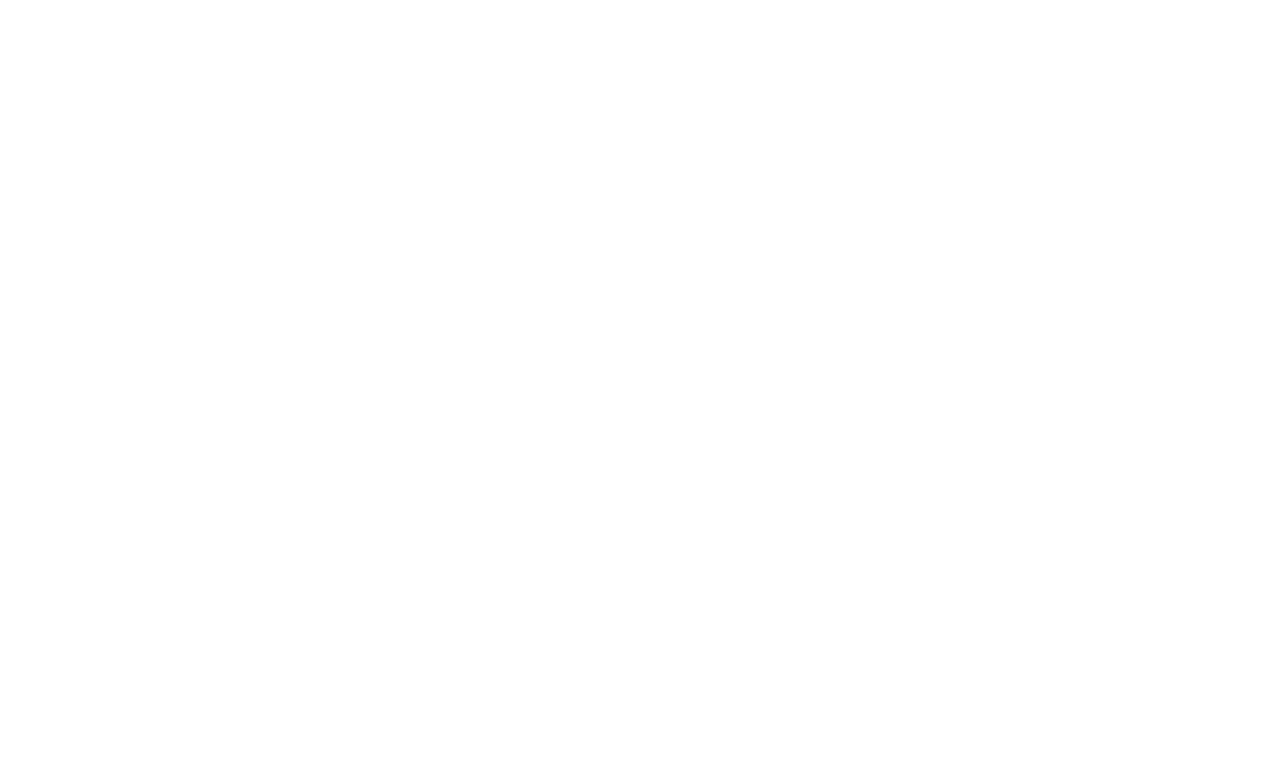
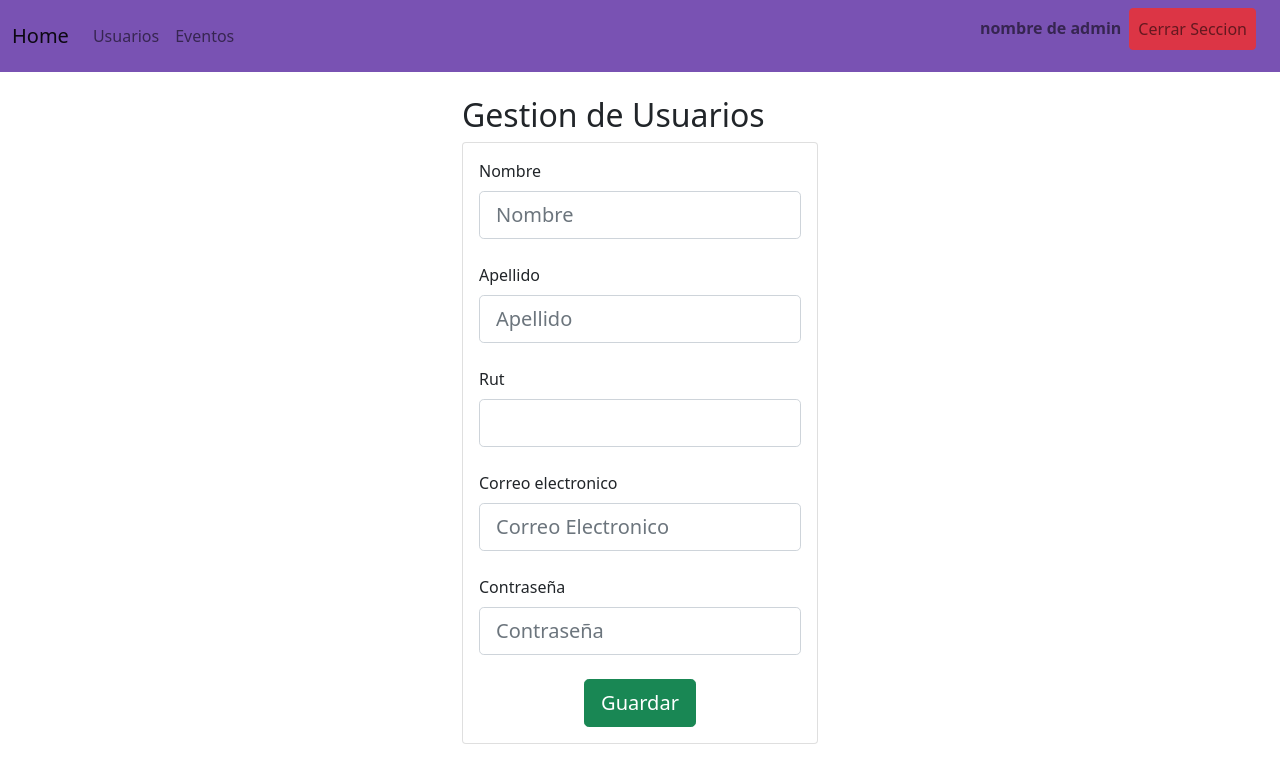
Before and after one commit to MoisesFigueroaDeveloper/OnLineTickets-2.0, a Django app: page /gestionUsuariosEditar/ in a window 1280 px wide. Before the commit the part shown is empty. Shown: the top 783 px of the page. Run offline with Django 4.2, Linux system fonts and the light colour scheme.

Commit message:
crud usuarios lista

```diff
--- a/app/templates/app/gestionUsuarios.html
+++ b/app/templates/app/gestionUsuarios.html
@@ -44,6 +44,7 @@
             <table class="table table-striped">
                 <thead>
                     <tr>
+                        <th>#</th>
                         <th>Rut</th>
                         <th>Nombre</th>
                         <th>Apellido</th>
@@ -55,6 +56,7 @@
                     <h1>Listado de Usuarios</h1>
                     {% for c in clientes%}
                     <tr>
+                        <td>{{forloop.counter}}</td>
                         <td>{{c.rut}}</td>
                         <td>{{c.nombre}}</td>
                         <td>{{c.apellido}}</td>
--- a/app/templates/app/gestionUsuariosEditar.html
+++ b/app/templates/app/gestionUsuariosEditar.html
@@ -0,0 +1,42 @@
+{% extends "app/baseAdmin.html" %}
+{% block titulo%}EDITAR USUARIO{%endblock%}
+
+{% block body%}
+<div class="row d-flex justify-content-center align-items-center h-100">
+    <div class="col-sm-12 col-md-6 col-lg-4 col-xl-4">
+        <h2>Gestion de Usuarios</h2>
+        <div class="card">
+            <div class="card-body">
+                <form action="/editarUsuario/" method="POST"> {% csrf_token %}
+                    <div class="form-group">
+                        <div class="form-outline form-white mb-4">
+                            <label class="form-label" for="inputFirstName">Nombre</label>
+                            <input value="{{ cliente.nombre }}" placeholder="Nombre" type="text" id="inputFirstName" name="inputFirstName" class="form-control form-control-lg" required/>
+                        </div>
+                        <div class="form-outline form-white mb-4">
+                            <label class="form-label" for="inputLastName">Apellido</label>
+                            <input value="{{ cliente.apellido }}" placeholder="Apellido" type="text" id="inputLastName" name="inputLastName" class="form-control form-control-lg" required/>
+                        </div>
+                        <div class="form-outline form-white mb-4">
+                            <label class="form-label" for="inputRut">Rut</label>
+                            <input value="{{ cliente.rut }}" type="text" id="inputRut" name="inputRut" class="form-control form-control-lg" required/>
+                        </div>
+                        <div class="form-outline form-white mb-4">
+                            <label class="form-label" for="inputEmail">Correo electronico</label>
+                            <input value="{{ cliente.correo }}" placeholder="Correo Electronico" type="email" id="inputEmail" name="inputEmail" class="form-control form-control-lg" required/>
+                        </div>
+                        <div class="form-outline form-white mb-4">
+                            <label class="form-label" for="typePassword">Contraseña</label>
+                            <input value="{{ cliente.password }}" placeholder="Contraseña" type="text" id="typePassword" name="typePassword"
+                                class="form-control form-control-lg" required/>
+                        </div>
+                        <div class="d-flex justify-content-center text-center">
+                            <button type="submit" class="btn btn-success btn-lg">Guardar</button>
+                        </div>
+                    </div>
+                </form>
+            </div>
+        </div>
+    </div>
+</div>
+{% endblock %}
--- a/app/urls.py
+++ b/app/urls.py
@@ -23,4 +23,5 @@ urlpatterns = [
     path('registrarUsuario/', views.registrarUsuario),
     path('eliminarUsuario/<rut>', views.eliminarUsuario),
     path('modificarUsuario/<rut>', views.modificarUsuario),
+    path('editarUsuario/', views.editarUsuario),
 ]
--- a/app/views.py
+++ b/app/views.py
@@ -184,4 +184,22 @@ def eliminarUsuario(request, rut):
 def modificarUsuario(request, rut):
     cliente = Cliente.objects.get(rut=rut)
 
-    return render(request, 'app/gestionUsuariosEditar.html', {"clientes": cliente})
+    return render(request, 'app/gestionUsuariosEditar.html', {"cliente": cliente})
+
+def editarUsuario(request):
+    nombre=request.POST['inputFirstName']
+    apellido=request.POST['inputLastName']
+    rut=request.POST['inputRut']
+    correo=request.POST['inputEmail']
+    contraseña=request.POST['typePassword']
+
+    cliente = Cliente.objects.get(rut=rut)
+    cliente.nombre = nombre
+    cliente.apellido = apellido
+    cliente.rut = rut
+    cliente.correo = correo
+    cliente.contraseña = contraseña
+
+    cliente.save()
+
+    return redirect('/gestionUsuarios')
```
Also changed, not shown: db.sqlite3.
